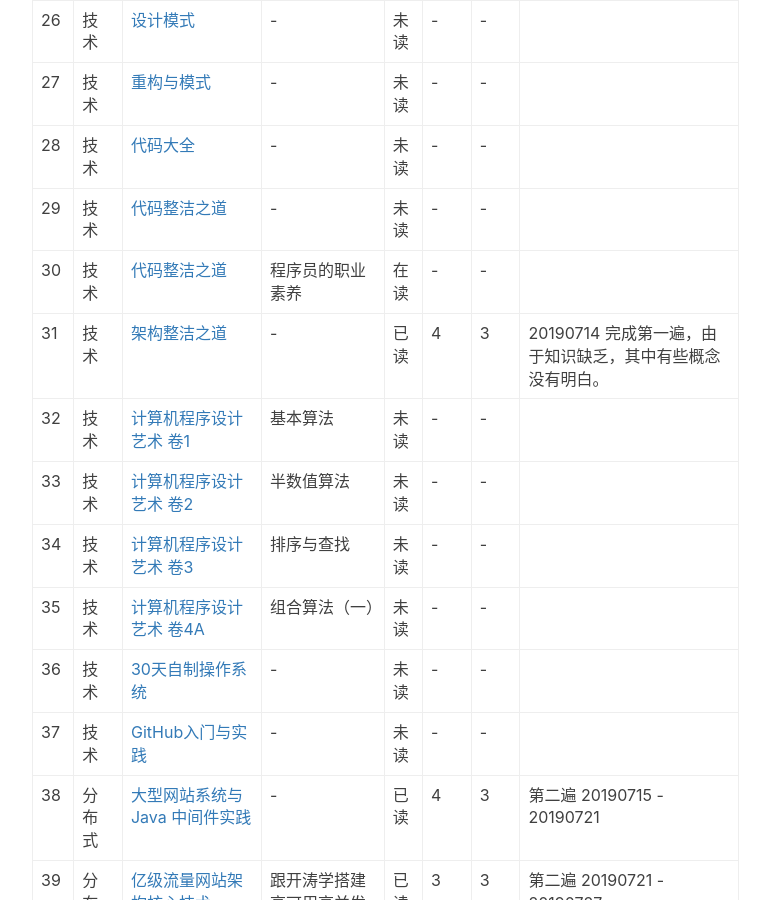
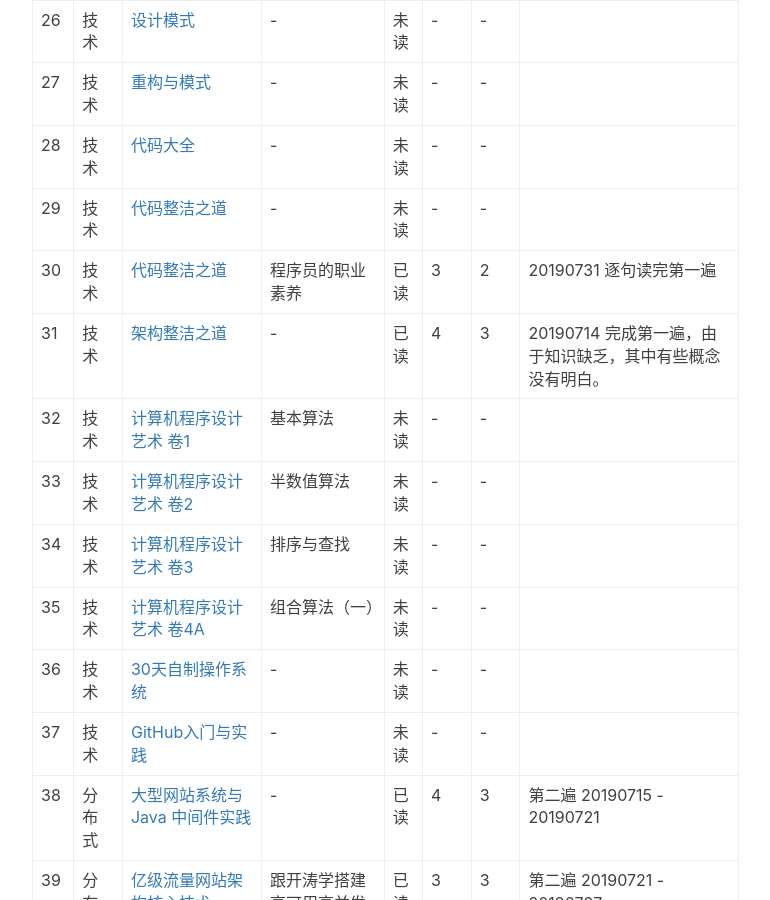
Before and after one commit to fxleyu/fxleyu.github.io, a Jekyll site: the page built from _posts/2019-07-11-the-private-library.md, in a window 1280 px wide and 900 px high, scrolled down 2889 px. Shown: the whole window, without its empty margins (233-1003 px from the left). Built offline with Jekyll 4.4.1, drawn with Linux system fonts in a browser that asks for light colours; nearby versions of some CDN libraries; comment, search, counter and statistics services are not loaded.

Commit message:
UPDATE 更新读书精度 代码整洁之道

```diff
--- a/_posts/2019-07-11-the-private-library.md
+++ b/_posts/2019-07-11-the-private-library.md
@@ -52,7 +52,7 @@ tags:
 27 | 技术 | [重构与模式](https://book.douban.com/subject/5360962/) | - | 未读 | - | - |
 28 | 技术 | [代码大全](https://book.douban.com/subject/1477390/) | - | 未读 | - | - |
 29 | 技术 | [代码整洁之道](https://book.douban.com/subject/4199741/) | - | 未读 | - | - |
-30 | 技术 | [代码整洁之道](https://book.douban.com/subject/26919457/) | 程序员的职业素养 | 在读 | - | - |
+30 | 技术 | [代码整洁之道](https://book.douban.com/subject/26919457/) | 程序员的职业素养 | 已读 | 3 | 2 | 20190731 逐句读完第一遍
 31 | 技术 | [架构整洁之道](https://book.douban.com/subject/30333919/) | - | 已读 | 4 | 3 | 20190714 完成第一遍，由于知识缺乏，其中有些概念没有明白。
 32 | 技术 | [计算机程序设计艺术 卷1](https://book.douban.com/subject/5258931/) | 基本算法 | 未读 | - | - |
 33 | 技术 | [计算机程序设计艺术 卷2](https://book.douban.com/subject/5258932/) | 半数值算法 | 未读 | - | - |
```
